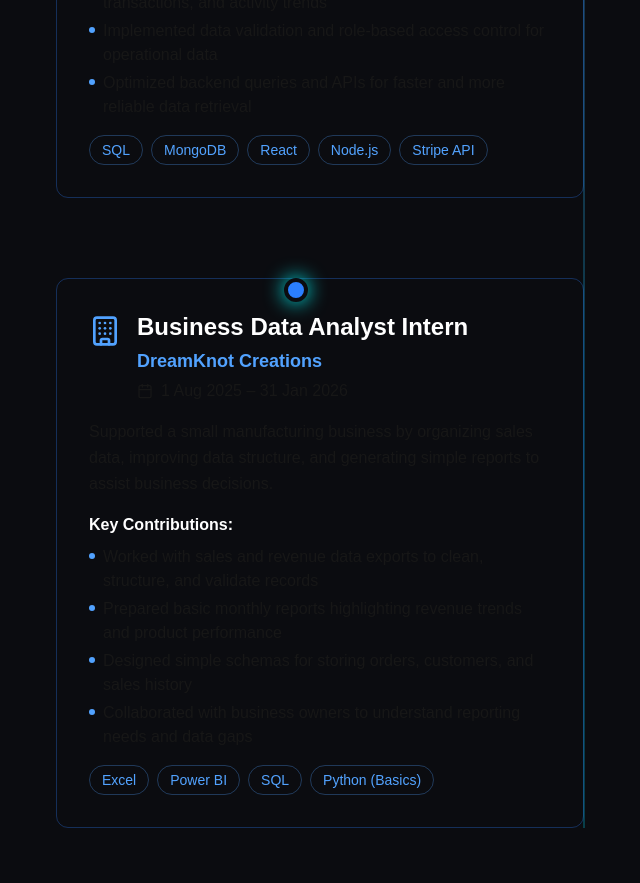
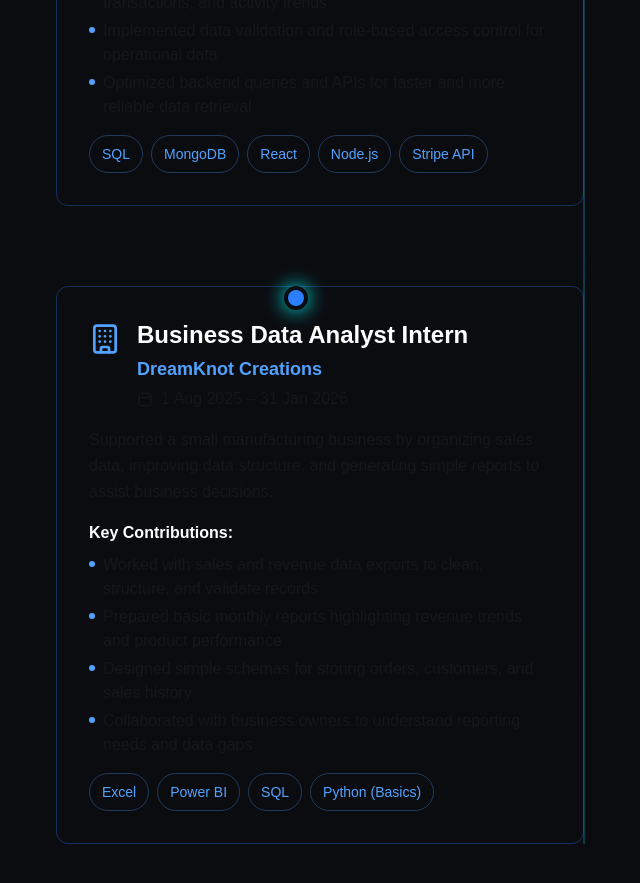
Before and after one commit to akshatChaudhary239/portfolio, a Next.js app: page / in a window 1280 px wide. Shown: the part 2360-3243 px from the top of the page, without its empty margins (56-696 px from the left). Built offline with nearby package versions, Linux system fonts and the light colour scheme.

Commit message:
"updated"

```diff
--- a/src/components/Experiencesection.tsx
+++ b/src/components/Experiencesection.tsx
@@ -125,7 +125,7 @@
                   {exp.tech.map((tech) => (
                     <span
                       key={tech}
-                      className="glass px-3 py-1 rounded-full text-sm text-blue-400 border border-blue-400/30"
+                      className="glass px-3 py-2 rounded-full text-sm text-blue-400 border border-blue-400/30"
                     >
                       {tech}
                     </span>
```
